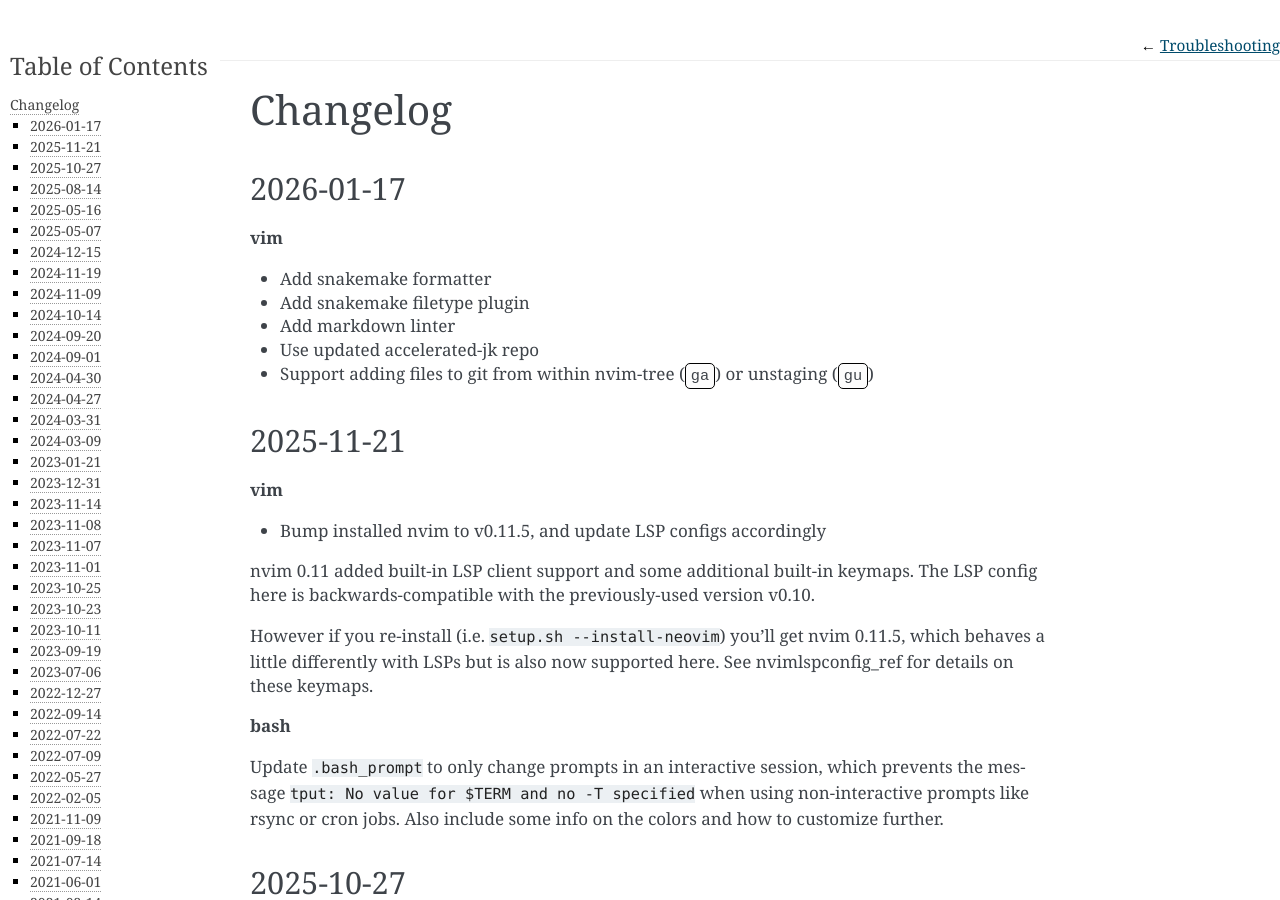
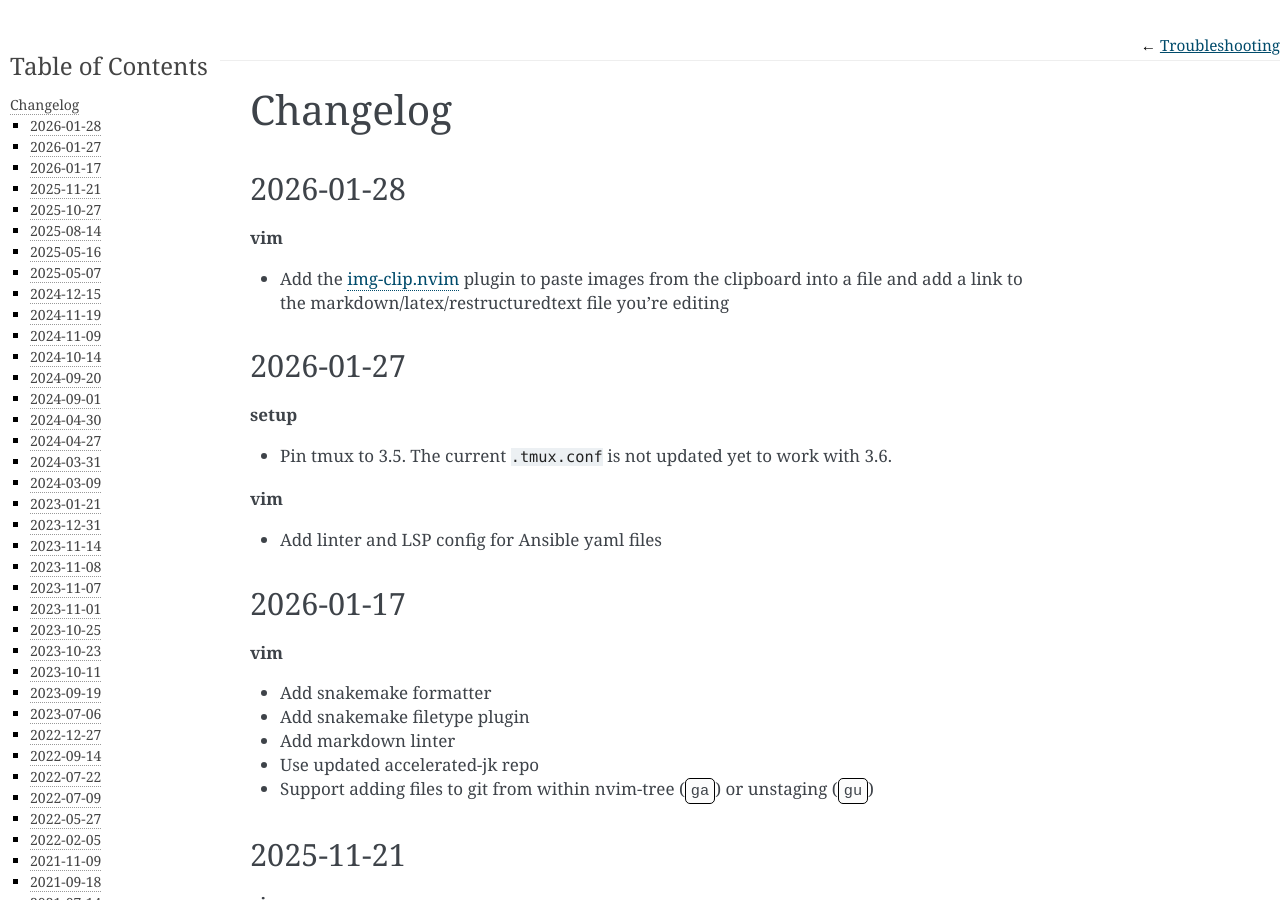
Before and after one commit to daler/dotfiles, a Sphinx documentation site: the page built from docs/changelog.rst, in a window 1280 px wide and 900 px high. Built offline with Sphinx 7.4.7, drawn with Linux system fonts in a browser that asks for light colours.

Commit message:
docs updates

```diff
--- a/docs/changelog.rst
+++ b/docs/changelog.rst
@@ -1,5 +1,25 @@
 Changelog
 =========
+
+2026-01-28
+----------
+
+**vim**
+
+- Add the `img-clip.nvim <https://github.com/HakonHarnes/img-clip.nvim>`__
+  plugin to paste images from the clipboard into a file and add a link to the
+  markdown/latex/restructuredtext file you're editing
+
+2026-01-27
+----------
+
+**setup**
+
+- Pin tmux to 3.5. The current :file:`.tmux.conf` is not updated yet to work with 3.6.
+
+**vim**
+
+- Add linter and LSP config for Ansible yaml files
 
 2026-01-17
 ----------
--- a/docs/troubleshooting.rst
+++ b/docs/troubleshooting.rst
@@ -6,7 +6,7 @@ Updating nvim plugins
 
 In nvim, run ``:Lazy``. In the interface, use :kbd:`U` to update plugins. Use
 :kbd:`X` to clean up any other plugins. Run ``:Mason`` to select language
-server protocols (more info at :ref:`mason`).
+server protocols (more info at :ref:`mason_ref`).
 
 You can optionally remove your :file:`~/.local/share/nvim` directory, which
 will completely clean out any old plugins; you'll need to let lazy.nvim
@@ -86,5 +86,5 @@ You may get an error like this when opening nvim:
    ....
 
 This happens because nvim is trying to install the treesitter parsers, but that
-needs a compiler to be available. See :ref:`treesitter` for details on how to
+needs a compiler to be available. See :ref:`treesitter_ref` for details on how to
 address this.
```
Also changed, not shown: docs/bash.rst (+6 -6 lines), docs/vim.rst (+4 -4 lines).
